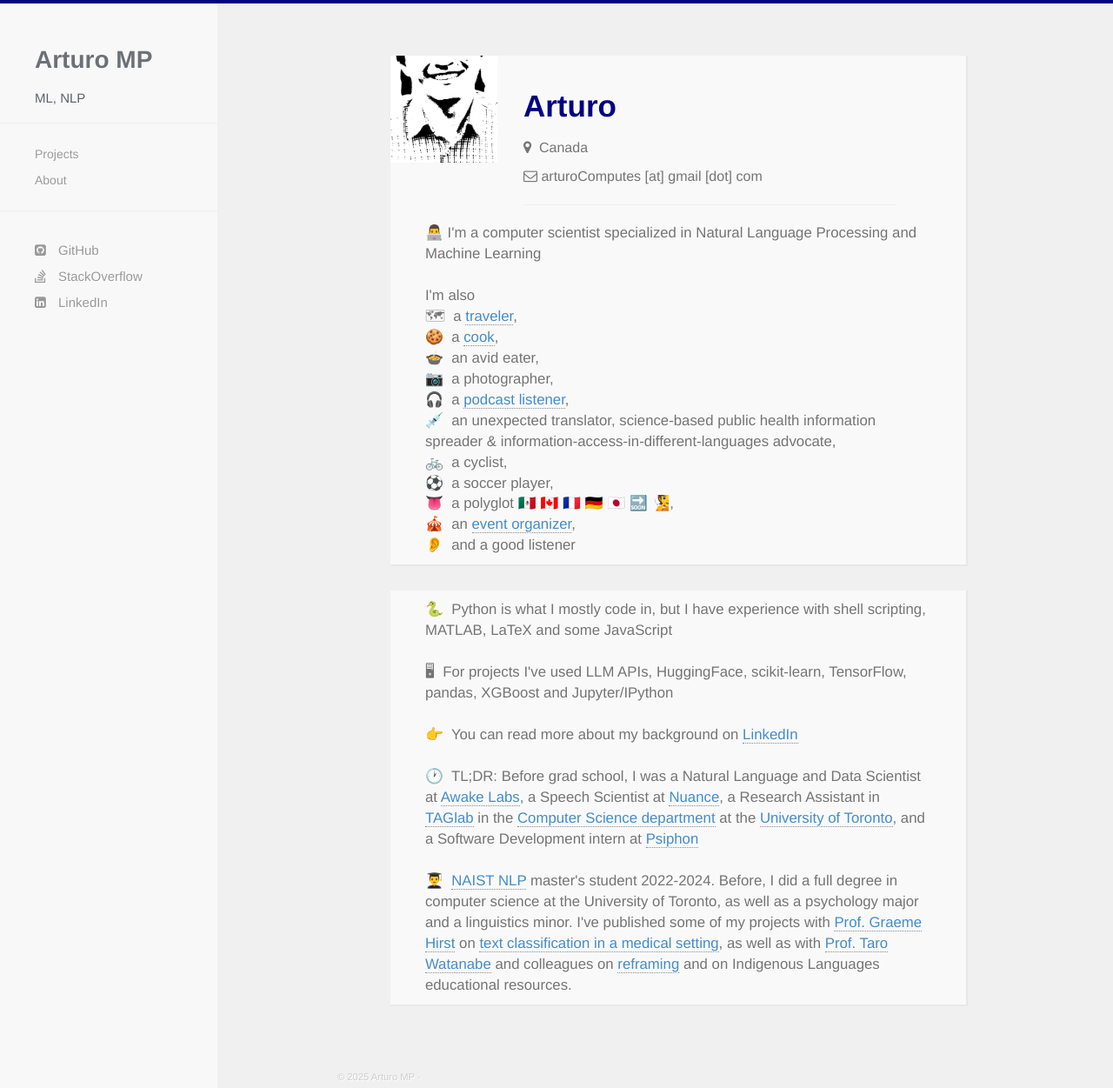
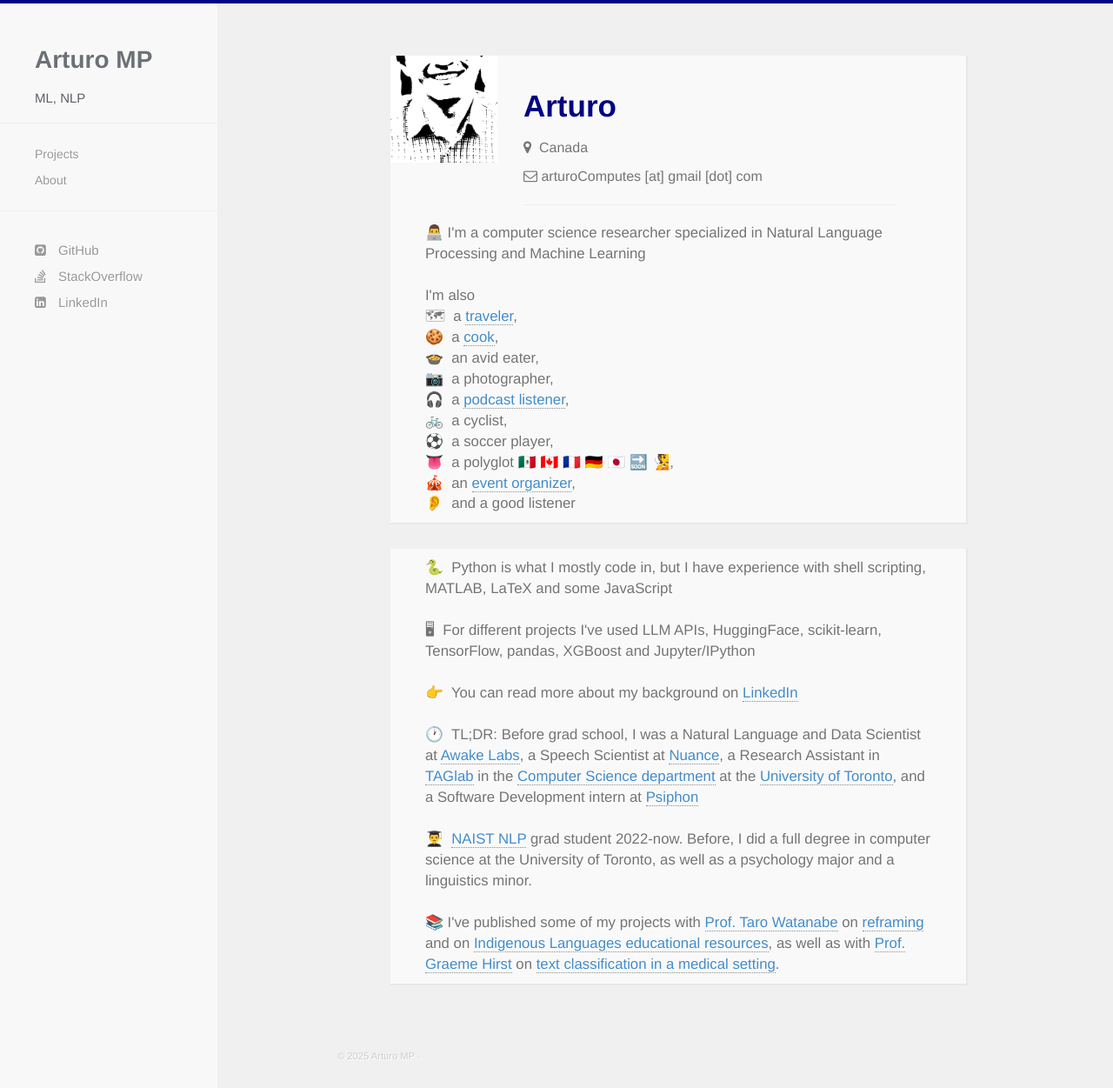
Before and after one commit to arturomp/arturomp.github.io, a Jekyll site: the page built from about.html, in a window 1280 px wide and 1251 px high. Shown: the whole window at 87% size. Built offline with Jekyll 4.4.1, drawn with Linux system fonts in a browser that asks for light colours; nearby versions of some CDN libraries.

Commit message:
Update about.html

```diff
--- a/about.html
+++ b/about.html
@@ -18,7 +18,7 @@
         <div class="row">
           <div class="col-md-12 letter">
             <p>
-              👨‍💻 I'm a computer scientist specialized in Natural Language Processing and Machine Learning
+              👨‍💻 I'm a computer science researcher specialized in Natural Language Processing and Machine Learning
               <br>
               <br>
               I'm also
@@ -33,8 +33,8 @@
               <br/>
               🎧&nbsp; a <a href="https://twitter.com/arturoShares" target="_blank">podcast listener</a>,
               <br/>
-              💉&nbsp; an unexpected translator, science-based public health information spreader & information-access-in-different-languages advocate,
-              <br/>
+<!--               💉&nbsp; an unexpected translator, science-based public health information spreader & information-access-in-different-languages advocate,
+              <br/> -->
               🚲&nbsp; a cyclist,
               <br/>
               ⚽&nbsp; a soccer player,
@@ -68,7 +68,10 @@
               🕐&nbsp; TL;DR: Before grad school, I was a Natural Language and Data Scientist at <a href="https://www.awakelabs.com/" target="_blank">Awake Labs</a>, a Speech Scientist at <a href="https://www.nuance.com/" target="_blank">Nuance</a>, a Research Assistant in <a href="https://taglab.utoronto.ca/" target="_blank">TAGlab</a> in the <a href="http://web.cs.toronto.edu/" target="_blank">Computer Science department</a> at the <a href="https://www.utoronto.ca/" target="_blank">University of Toronto</a>, and a Software Development intern at <a href="https://psiphon.ca" target="_blank">Psiphon</a>
               <br>
               <br>
-              👨‍🎓&nbsp; <a href="https://nlp.naist.jp/" target="_blank">NAIST NLP</a> master's student 2022-2024. Before, I did a full degree in computer science at the University of Toronto, as well as a psychology major and a linguistics minor. I've published some of my projects with <a href="http://www.cs.toronto.edu/~gh/" target="_blank">Prof. Graeme Hirst</a> on <a href="https://www.ncbi.nlm.nih.gov/pubmed/23920798" target="_blank">text classification in a medical setting</a>, as well as with <a href="https://sites.google.com/site/tarowtnb/" target="_blank">Prof. Taro Watanabe</a> and colleagues on <a href="https://drive.google.com/file/d/1sYnDvE5ATFYksxxYUB2kDl0MjZzDBYzt/view?usp=sharing" target="_blank">reframing</a> and on Indigenous Languages educational resources.
+              👨‍🎓&nbsp; <a href="https://nlp.naist.jp/" target="_blank">NAIST NLP</a> grad student 2022-now. Before, I did a full degree in computer science at the University of Toronto, as well as a psychology major and a linguistics minor.
+              <br>
+              <br>
+              📚 I've published some of my projects with <a href="https://nlp.naist.jp/en/member/" target="_blank">Prof. Taro Watanabe</a> on <a href="https://arxiv.org/abs/2407.02637" target="_blank">reframing</a> and on <a href="https://aclanthology.org/2024.americasnlp-1.24/" target="_blank">Indigenous Languages educational resources</a>, as well as with <a href="http://www.cs.toronto.edu/~gh/" target="_blank">Prof. Graeme Hirst</a> on <a href="https://www.ncbi.nlm.nih.gov/pubmed/23920798" target="_blank">text classification in a medical setting</a>.
             </p>
           </div>
         </div>
```
Also changed, not shown: other parts of about.html (+1 -1 lines).
